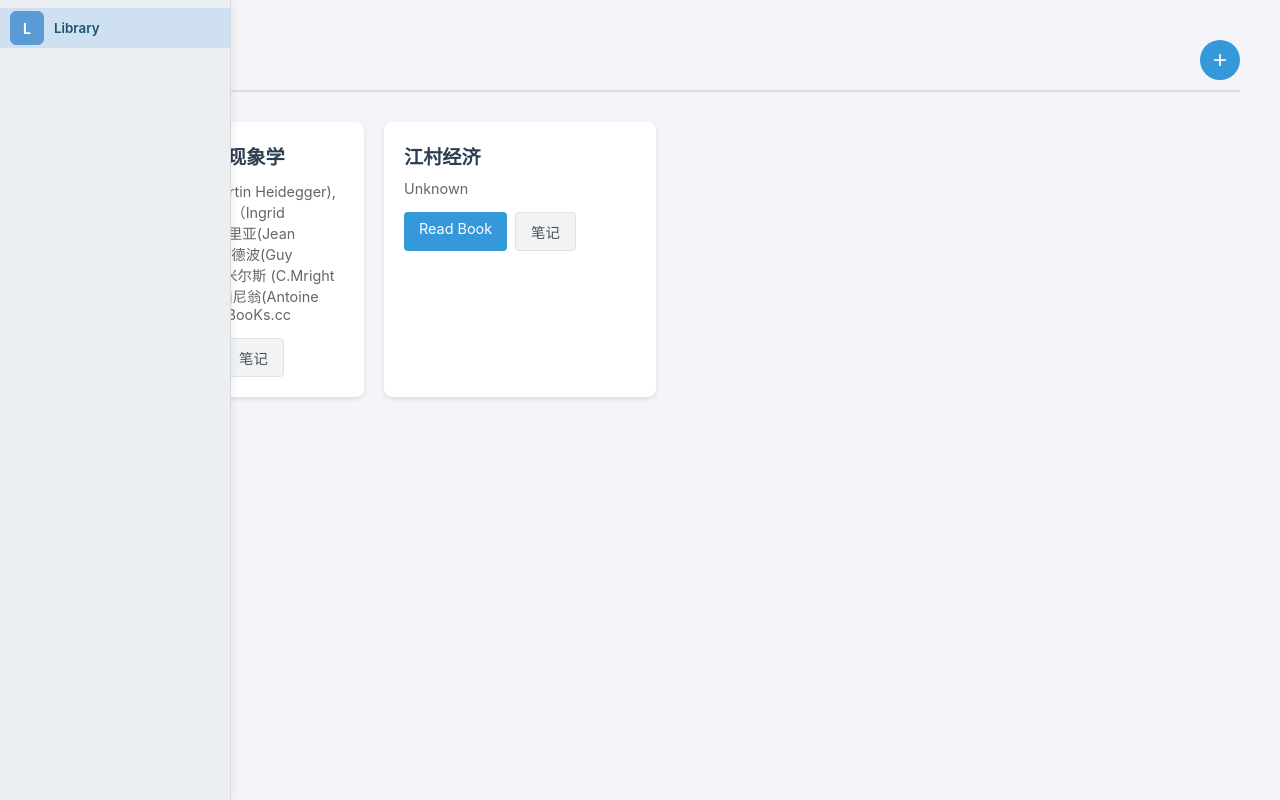
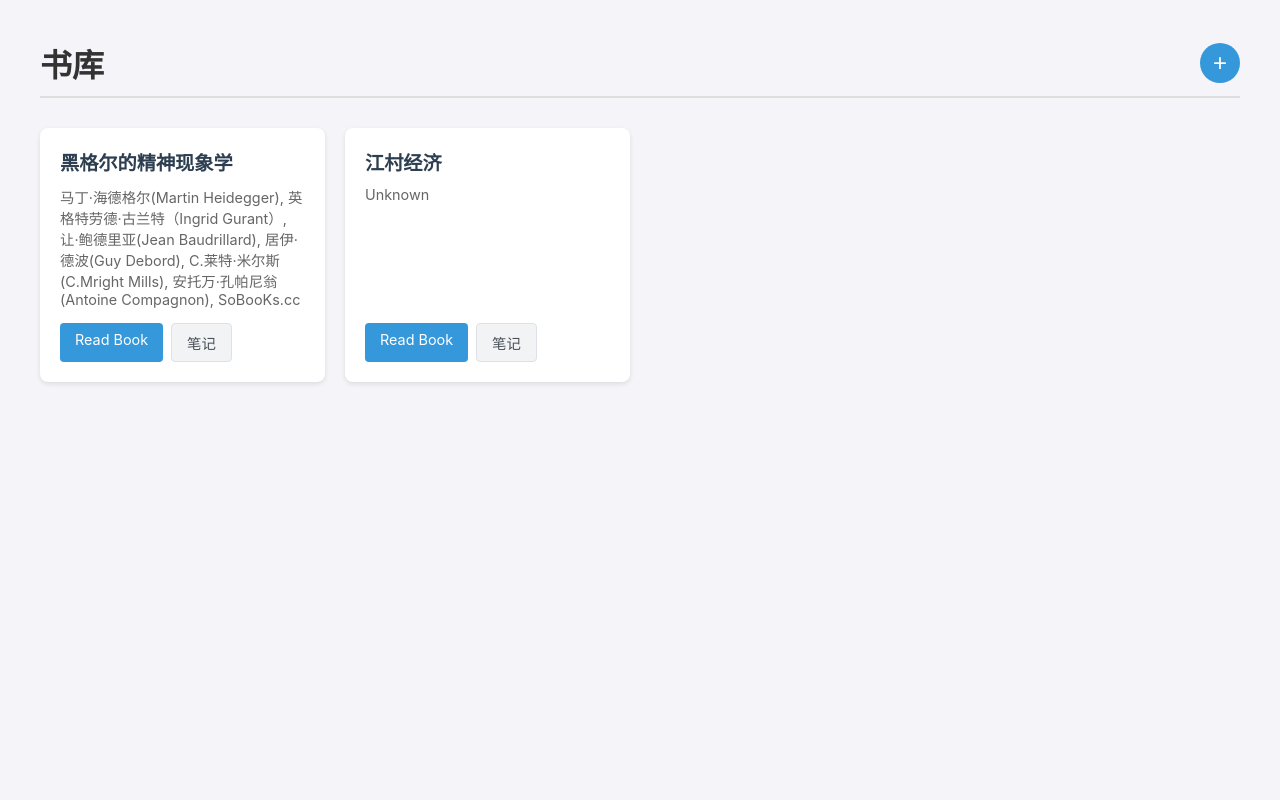
Before and after one commit to Uix85/ECUST_Reader3, a FastAPI app: page / in a window 1280 px wide. Run offline with FastAPI, Linux system fonts and the light colour scheme.

Commit message:
修改侧边功能栏

```diff
--- a/templates/browser_bar.html
+++ b/templates/browser_bar.html
@@ -1,41 +1,32 @@
 {# ═══════════════════════════════════════════════
-   浏览器外壳：左侧悬浮侧边栏（类似浏览器侧边栏）
-   - position:fixed 覆盖层，默认压缩 52px，鼠标移入展开 230px
-   - 层级高于页面内容，展开时覆盖页面左侧
-   - 主页（Library）+ 阅读工具（目录 / 辅助键 / 解释笔，仅阅读页显示）
-   所有页面（Library/Reader/Notes）共用
+   浏览器外壳：左侧固定边栏（固定 52px，不伸缩）
+   - 书库页不引入本文件（书库页无侧边栏）
+   - 阅读页 / 笔记页引入：返回书库 + 阅读工具（仅阅读页显示）
    ═══════════════════════════════════════════════ #}
 <style>
-    #browser-bar { position:fixed; left:0; top:0; bottom:0; width:52px; background:#eceff1; color:#3a3f45; display:flex; flex-direction:column; align-items:stretch; padding:8px 0; overflow:hidden; border-right:1px solid #d5d9dd; z-index:900; transition:width .22s ease; box-shadow:2px 0 8px rgba(0,0,0,.06); }
-    #browser-bar:hover { width:230px; }
-    #browser-bar .bb-item { flex-shrink:0; display:flex; align-items:center; gap:10px; width:230px; padding:0 10px; height:40px; cursor:pointer; background:transparent; border:none; color:#3a3f45; font-family:-apple-system,sans-serif; }
+    #browser-bar { position:fixed; left:0; top:0; bottom:0; width:52px; background:#eceff1; color:#3a3f45; display:flex; flex-direction:column; align-items:stretch; padding:8px 0; overflow:hidden; border-right:1px solid #d5d9dd; z-index:900; box-shadow:2px 0 8px rgba(0,0,0,.06); }
+    #browser-bar .bb-item { flex-shrink:0; display:flex; align-items:center; justify-content:center; width:52px; height:40px; cursor:pointer; background:transparent; border:none; color:#3a3f45; font-family:-apple-system,sans-serif; }
     #browser-bar .bb-item:hover { background:#dde2e6; }
     #browser-bar .bb-item.active { background:#cfe0f0; color:#1a5276; font-weight:600; }
     #browser-bar .bb-ico { flex-shrink:0; width:32px; height:32px; border-radius:6px; display:flex; align-items:center; justify-content:center; font-size:14px; font-weight:bold; background:#fff; border:1px solid #d5d9dd; color:#4a5560; }
     #browser-bar .bb-ico svg { width:16px; height:16px; fill:currentColor; }
     #browser-bar .bb-item.active .bb-ico { background:#5b9bd5; border-color:#5b9bd5; color:#fff; }
-    #browser-bar .bb-label { white-space:nowrap; opacity:0; transition:opacity .12s ease .08s; }
-    #browser-bar:hover .bb-label { opacity:1; }
     #browser-bar .bb-divider { flex-shrink:0; width:32px; height:1px; background:#d5d9dd; margin:6px 10px; }
 </style>
 
 <div id="browser-bar">
-    <button class="bb-item" id="bb-home">
-        <span class="bb-ico">L</span>
-        <span class="bb-label">Library</span>
+    <button class="bb-item" id="bb-home" title="返回书库">
+        <span class="bb-ico"><svg viewBox="0 0 24 24" aria-hidden="true"><path d="M20 11H7.83l5.59-5.59L12 4l-8 8 8 8 1.41-1.41L7.83 13H20v-2z"/></svg></span>
     </button>
     <div class="bb-divider" id="bb-reader-divider" style="display:none;"></div>
     <button class="bb-item" id="bb-toc" style="display:none;" title="目录（展开 / 收起章节目录）">
         <span class="bb-ico"><svg viewBox="0 0 24 24" aria-hidden="true"><path d="M3 6h18v2H3V6zm0 5h18v2H3v-2zm0 5h18v2H3v-2z"/></svg></span>
-        <span class="bb-label">目录</span>
     </button>
     <button class="bb-item" id="bb-aux" style="display:none;" title="辅助键（全书层 / 章节层）">
         <span class="bb-ico"><svg viewBox="0 0 24 24" aria-hidden="true"><path d="M19 9l1.25-2.75L23 5l-2.75-1.25L19 1l-1.25 2.75L15 5l2.75 1.25L19 9zm-7.5.5L9 4 6.5 9.5 1 12l5.5 2.5L9 20l2.5-5.5L17 12l-5.5-2.5zM19 15l-1.25 2.75L15 19l2.75 1.25L19 23l1.25-2.75L23 19l-2.75-1.25L19 15z"/></svg></span>
-        <span class="bb-label">辅助键</span>
     </button>
     <button class="bb-item" id="bb-concept" style="display:none;" title="解释笔：开启后选中文本划词（长句/段 → 语义，短词 → 概念）">
         <span class="bb-ico"><svg viewBox="0 0 24 24" aria-hidden="true"><path d="M3 17.25V21h3.75L17.81 9.94l-3.75-3.75L3 17.25zM20.71 7.04c.39-.39.39-1.02 0-1.41l-2.34-2.34c-.39-.39-1.02-.39-1.41 0l-1.83 1.83 3.75 3.75 1.83-1.83z"/></svg></span>
-        <span class="bb-label">解释笔</span>
     </button>
 </div>
 
--- a/templates/library.html
+++ b/templates/library.html
@@ -3,10 +3,10 @@
 <head>
     <meta charset="UTF-8">
     <meta name="viewport" content="width=device-width, initial-scale=1.0">
-    <title>My Library</title>
+    <title>书库</title>
     <style>
         body { font-family: -apple-system, BlinkMacSystemFont, "Segoe UI", Roboto, Helvetica, Arial, sans-serif; background: #f4f4f9; margin: 0; padding: 0; height: 100vh; overflow: hidden; }
-        .container { padding: 40px 40px 40px 92px; overflow-y: auto; height: 100vh; box-sizing: border-box; }
+        .container { padding: 40px; overflow-y: auto; height: 100vh; box-sizing: border-box; }
 
         /* 顶部标题栏 */
         .header { display: flex; align-items: center; justify-content: space-between; border-bottom: 2px solid #ddd; padding-bottom: 10px; margin-bottom: 10px; }
@@ -24,14 +24,14 @@
         .add-btn.uploading::before { display: none; }
 
         .book-grid { display: grid; grid-template-columns: repeat(auto-fill, minmax(250px, 1fr)); gap: 20px; margin-top: 30px; }
-        .book-card { background: white; padding: 20px; border-radius: 8px; box-shadow: 0 2px 5px rgba(0,0,0,0.1); transition: transform 0.2s; }
-        .book-title { font-size: 1.2em; font-weight: bold; color: #2c3e50; margin-bottom: 10px; }
-        .book-meta { color: #666; font-size: 0.9em; margin-bottom: 15px; }
+        .book-card { background: white; padding: 20px; border-radius: 8px; box-shadow: 0 2px 5px rgba(0,0,0,0.1); transition: transform 0.2s; display: flex; flex-direction: column; }
+        .book-title { font-size: 1.2em; font-weight: bold; color: #2c3e50; margin-bottom: 10px; text-align: left; }
+        .book-meta { color: #666; font-size: 0.9em; margin-bottom: 15px; text-align: left; }
         .btn { display: inline-block; background: #3498db; color: white; text-decoration: none; padding: 8px 15px; border-radius: 4px; font-size: 0.9em; border: none; cursor: pointer; }
         .btn:hover { background: #2980b9; }
         .btn.btn-secondary { background: #f1f3f5; color: #495057; border: 1px solid #dee2e6; }
         .btn.btn-secondary:hover { background: #e9ecef; color: #212529; }
-        .book-actions { display: flex; gap: 8px; flex-wrap: wrap; }
+        .book-actions { display: flex; gap: 8px; flex-wrap: wrap; margin-top: auto; }
 
         /* 上传提示 toast */
         .toast { position: fixed; top: 20px; right: 20px; padding: 12px 24px; border-radius: 6px; color: white; font-family: -apple-system, sans-serif; font-size: 14px; z-index: 9999; opacity: 0; transform: translateY(-10px); transition: all 0.3s; pointer-events: none; }
@@ -41,10 +41,9 @@
     </style>
 </head>
 <body>
-    {% include 'browser_bar.html' %}
     <div class="container">
         <div class="header">
-            <h1>Library</h1>
+            <h1>书库</h1>
             <button class="add-btn" id="addBookBtn" title="导入 EPUB 或 TXT 书籍">+</button>
         </div>
 
```
